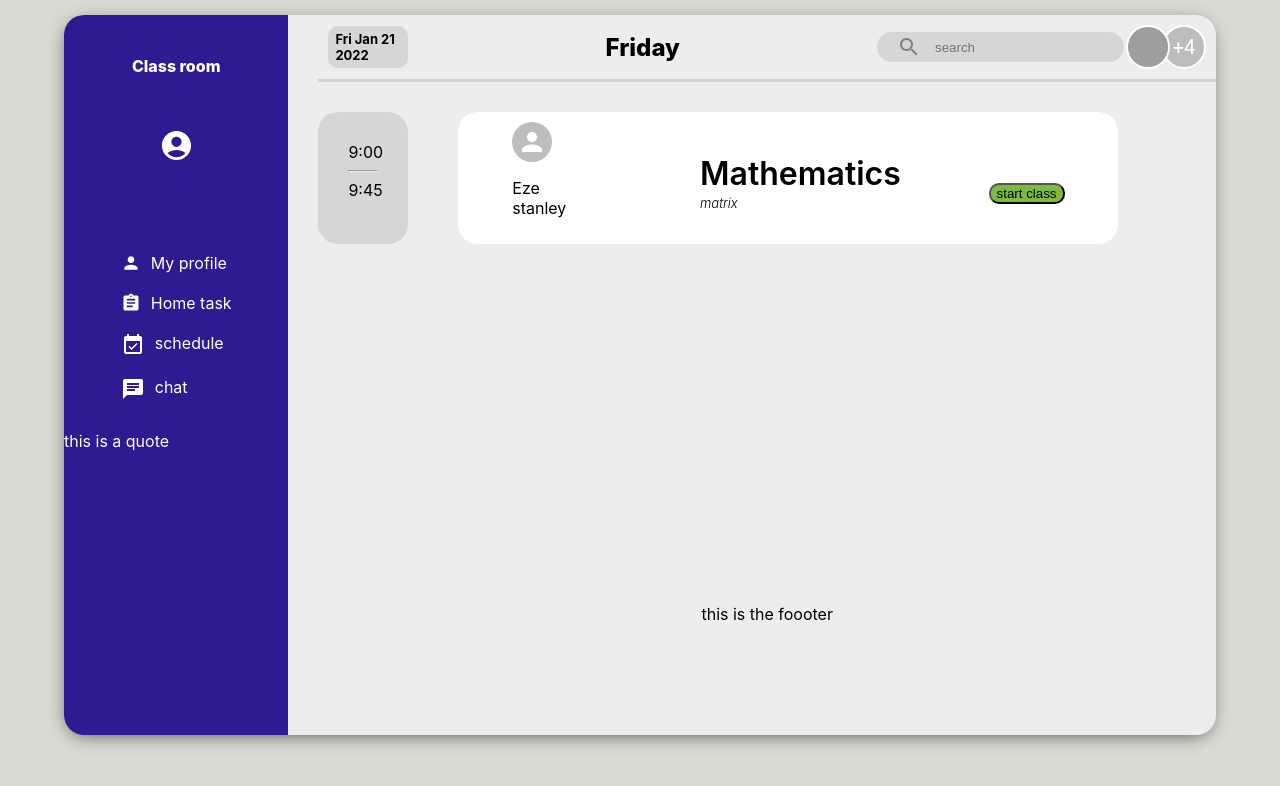
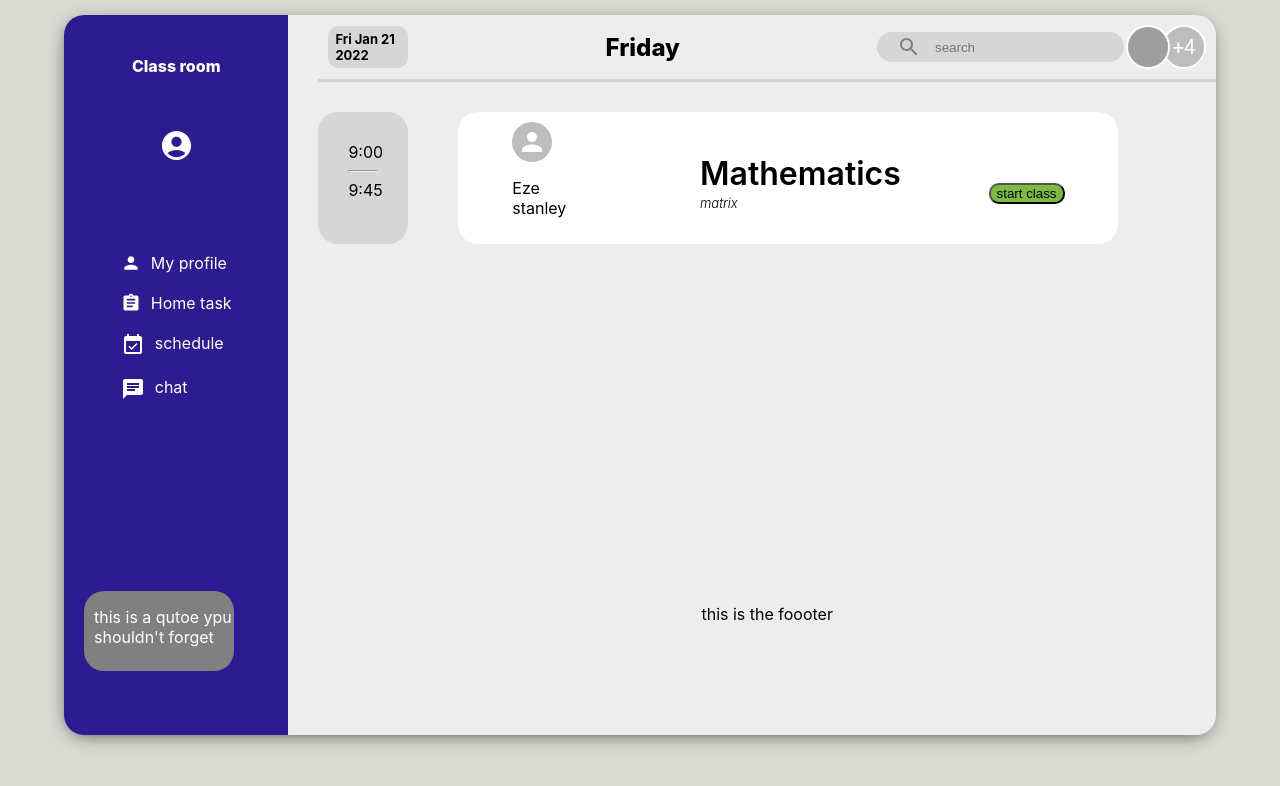
Before and after one commit to Blackmile/hillz-class, a React (Create React App) app: page / in a window 1280 px wide. Shown: the top 786 px of the page. Built offline with nearby package versions, Linux system fonts and the light colour scheme; grey boxes are pictures that could not be loaded.

Commit message:
update sidebar footer

```diff
--- a/src/SideBar.css
+++ b/src/SideBar.css
@@ -45,3 +45,16 @@
 .details > span {
     padding-left: 10px;
 }
+
+.sidebar_footer {
+    margin-top: 20vh;
+    margin-left: 20px;
+    background-color: gray;
+    width: 150px;
+    height: 80px;
+    border-radius: 20px;
+}
+
+.sidebar_footer > p {
+    padding-left: 10px;
+}
--- a/src/SideBar.js
+++ b/src/SideBar.js
@@ -34,7 +34,7 @@ function SideBar() {
           </div>
 
           <div className='sidebar_footer'>
-              this is a quote
+              <p>this is a qutoe ypu shouldn't forget</p>
           </div>
       </div>
   );
```
